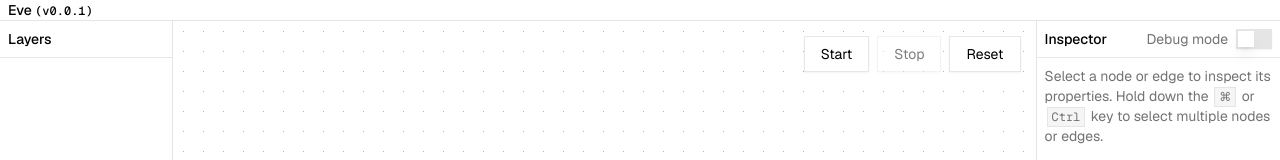
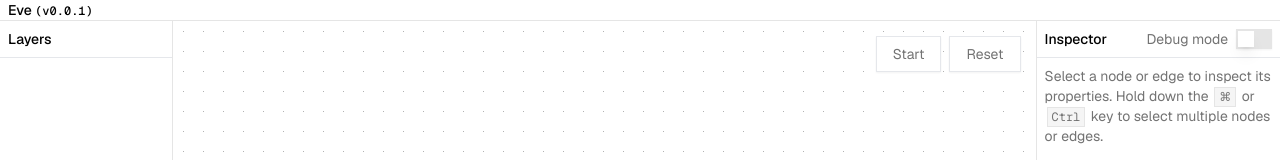
Before and after one commit to PwnFunction/eve, a Next.js app: page / in a window 1280 px wide. Shown: the top 160 px of the page. Built offline with nearby package versions, Linux system fonts and the light colour scheme.

Commit message:
fix: combined start and stop to one button

```diff
--- a/src/components/canvas.tsx
+++ b/src/components/canvas.tsx
@@ -332,26 +332,22 @@
             <Button
               variant="outline"
               onClick={() => {
-                runtime?.start();
+                if (!isRunning) {
+                  runtime?.start();
+                } else {
+                  runtime?.stop();
+                }
               }}
-              disabled={isRunning}
+              disabled={nodes.length === 0}
             >
-              Start
-            </Button>
-            <Button
-              variant="outline"
-              onClick={() => {
-                runtime?.stop();
-              }}
-              disabled={!isRunning}
-            >
-              Stop
+              {!isRunning ? "Start" : "Stop"}
             </Button>
             <Button
               variant="outline"
               onClick={() => {
                 runtime?.reset();
               }}
+              disabled={nodes.length === 0}
             >
               Reset
             </Button>
--- a/src/components/ui/button.tsx
+++ b/src/components/ui/button.tsx
@@ -5,7 +5,7 @@
 import { cn } from "@/lib/utils/class";
 
 const buttonVariants = cva(
-  "inline-flex items-center justify-center gap-2 whitespace-nowrap text-sm transition-colors focus-visible:outline-none focus-visible:ring-1 focus-visible:ring-ring disabled:pointer-events-none disabled:opacity-50 [&_svg]:pointer-events-none [&_svg]:size-4 [&_svg]:shrink-0",
+  "inline-flex items-center justify-center gap-2 whitespace-nowrap text-sm transition-colors focus-visible:outline-none focus-visible:ring-1 focus-visible:ring-ring disabled:pointer-events-none disabled:text-neutral-500 [&_svg]:pointer-events-none [&_svg]:size-4 [&_svg]:shrink-0",
   {
     variants: {
       variant: {
```
